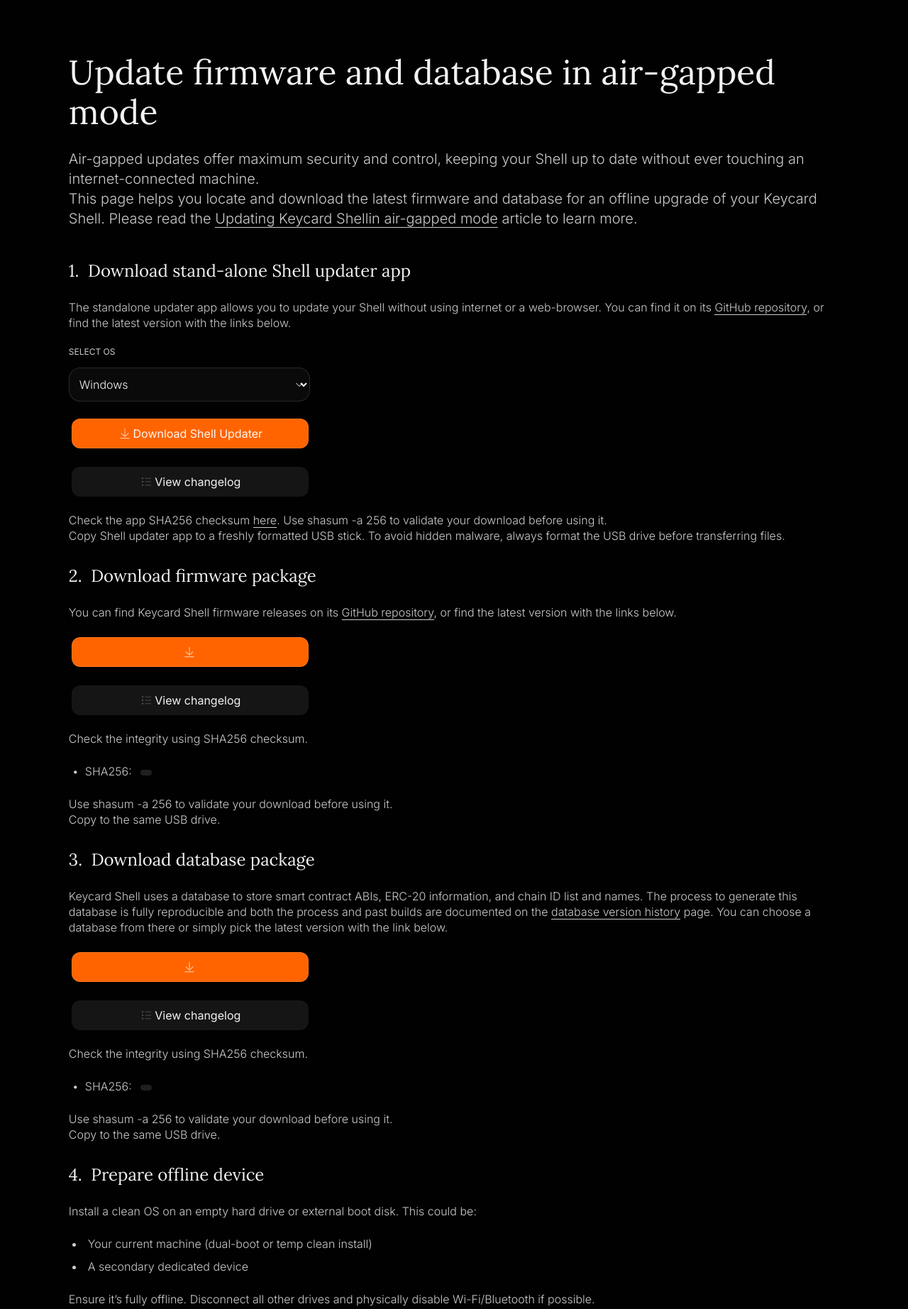
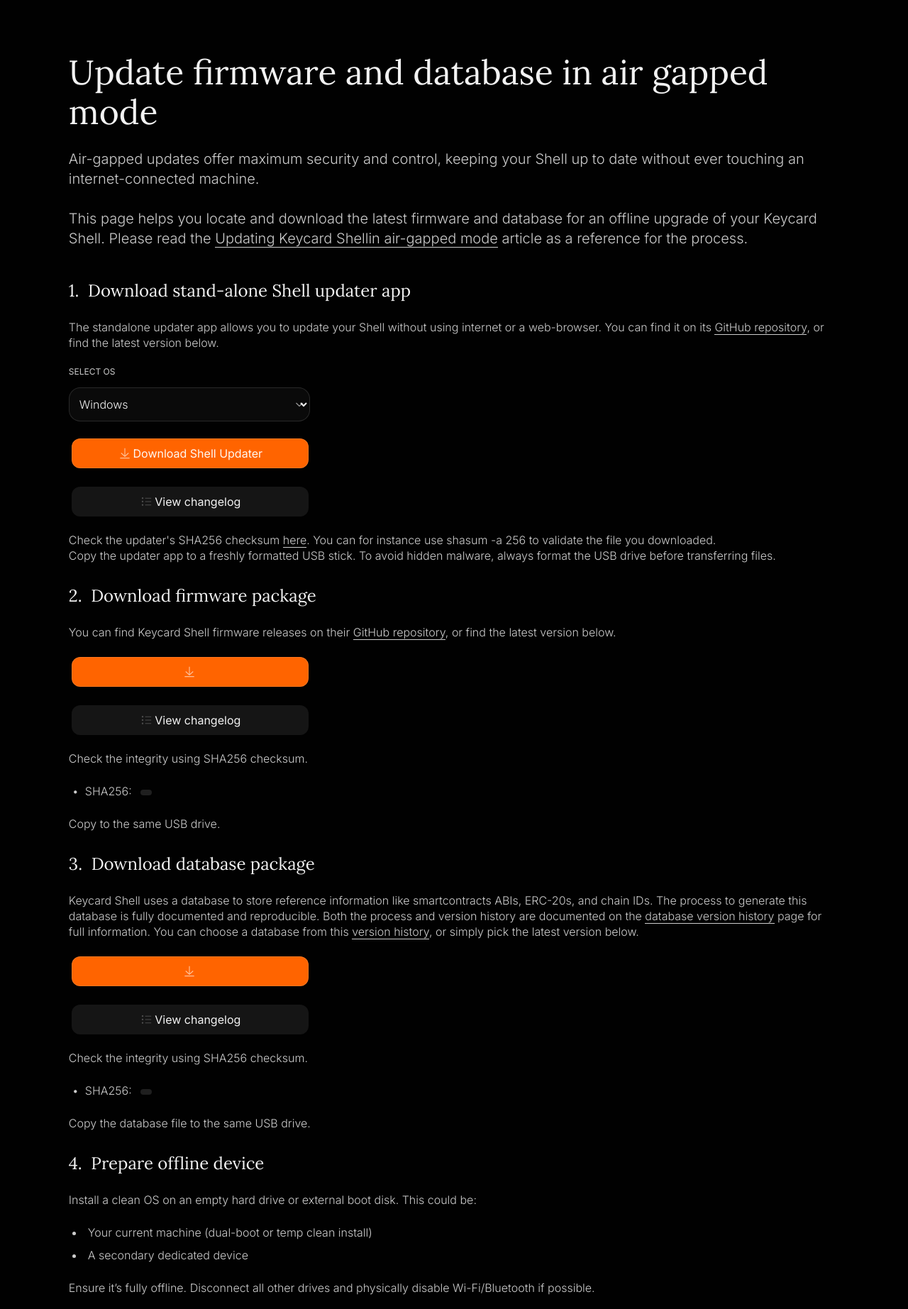
Before and after one commit to keycard-tech/keycard-shell-webapp, a Django app: template templates/keycard_shell/air_gapped_update.html in a window 1280 px wide. Shown: the part 82-1927 px from the top of the page at 71% size. Run offline with Django 5.2, Linux system fonts and the light colour scheme; the template is opened without the code that fills it, so the values that code supplies are empty.

Commit message:
Refine air-gapped update copy
Update headings and instructions around verification, firmware, and database
handling without changing links or flow

```diff
--- a/templates/keycard_shell/air_gapped_update.html
+++ b/templates/keycard_shell/air_gapped_update.html
@@ -4,20 +4,21 @@
 {% block content %}
 <input type="hidden" id="update__media-prefix" name="update__media-prefix" value="{% get_media_prefix %}">
 <div class="keycard_shell__page-heading-container">
-    <h1 class="keycard_shell__page-heading" id="release-notes-page-heading">Update firmware and database in air-gapped mode</h1>
+    <h1 class="keycard_shell__page-heading" id="release-notes-page-heading">Update firmware and database in air gapped mode</h1>
 </div>
 <div class="keycard_shell__page-top-container">
     <div class="keycard_shell__page-top-text-container">
         <span class="keycard_shell__page-top-text">Air-gapped updates offer maximum security and control, keeping your Shell up to date without ever touching an internet-connected machine.<br>
+            <br/>
             This page helps you locate and download the latest firmware and database for an offline upgrade of your Keycard Shell.
-             Please read the <a href="https://keycard.tech/en/help/update-keycard-shell-in-air-gapped-mode" class="keycard_shell__page-top-help-link" target="_blank">Updating Keycard Shellin air-gapped mode</a> article to learn more.</span>
+             Please read the <a href="https://keycard.tech/en/help/update-keycard-shell-in-air-gapped-mode" class="keycard_shell__page-top-help-link" target="_blank">Updating Keycard Shellin air-gapped mode</a> article as a reference for the process.</span>
     </div>
 </div>
 <div class="keycard_shell__ag_update_steps">
     <div class="keycard_shell__ag_update_step">
         <div class="keycard_shell__ag_update_step-head-container">
             <h3 class="keycard_shell__ag_update_step-heading">1.&nbsp; Download stand-alone Shell updater app</h3>
-            <span class="keycard_shell__ag_update_step-description">The standalone updater app allows you to update your Shell without using internet or a web-browser. You can find it on its <a href="https://github.com/keycard-tech/kshell-updater/releases/" class="keycard_shell__page-top-help-link" target="_blank">GitHub repository</a>, or find the latest version with the links below.</span>
+            <span class="keycard_shell__ag_update_step-description">The standalone updater app allows you to update your Shell without using internet or a web-browser. You can find it on its <a href="https://github.com/keycard-tech/kshell-updater/releases/" class="keycard_shell__page-top-help-link" target="_blank">GitHub repository</a>, or find the latest version below.</span>
         </div>
         <div class="keycard_shell__select-app">
             <label for="op-system-selector" class="keycard_shell__checkbox-field-top-label">Select OS</label>
@@ -43,15 +44,15 @@
         </div>
         <div class="keycard_shell__ag_hash_check_container">
             <span class="keycard_shell__ag_hash_check_text">
-                Check the app SHA256 checksum <a href="https://github.com/keycard-tech/kshell-updater/releases/latest" class="keycard_shell__page-top-help-link" target="_blank">here</a>. Use shasum -a 256 to validate your download before using it. <br>
-                Copy Shell updater app to a freshly formatted USB stick. To avoid hidden malware, always format the USB drive before transferring files.
+                Check the updater's SHA256 checksum <a href="https://github.com/keycard-tech/kshell-updater/releases/latest" class="keycard_shell__page-top-help-link" target="_blank">here</a>. You can for instance use shasum -a 256 to validate the file you downloaded. <br>
+                Copy the updater app to a freshly formatted USB stick. To avoid hidden malware, always format the USB drive before transferring files.
             </span>
         </div>
     </div>
     <div class="keycard_shell__ag_update_step">
         <div class="keycard_shell__ag_update_step-head-container">
             <h3 class="keycard_shell__ag_update_step-heading">2.&nbsp; Download firmware package</h3>
-            <span class="keycard_shell__ag_update_step-description">You can find Keycard Shell firmware releases on its <a href="https://github.com/keycard-tech/keycard-shell/releases" class="keycard_shell__page-top-help-link" target="_blank">GitHub repository</a>, or find the latest version with the links below.</span>
+            <span class="keycard_shell__ag_update_step-description">You can find Keycard Shell firmware releases on their <a href="https://github.com/keycard-tech/keycard-shell/releases" class="keycard_shell__page-top-help-link" target="_blank">GitHub repository</a>, or find the latest version below.</span>
         </div>
         <div class="keycard_shell__btn-container keycard_shell__btn-ag-container">
             <a href="" class="keycard_shell__btn keycard_shell__btn-ag" id="download-fw" >
@@ -72,7 +73,6 @@
                 <span class="keycard_shell__ag_hash" id="fw-hash"></span>
             </div>
             <span class="keycard_shell__ag_hash_check_text">
-                Use shasum -a 256 to validate your download before using it. <br>
                 Copy to the same USB drive.
             </span>
         </div>
@@ -80,7 +80,7 @@
     <div class="keycard_shell__ag_update_step">
         <div class="keycard_shell__ag_update_step-head-container">
             <h3 class="keycard_shell__ag_update_step-heading">3.&nbsp; Download database package</h3>
-            <span class="keycard_shell__ag_update_step-description">Keycard Shell uses a database to store smart contract ABIs, ERC-20 information, and chain ID list and names. The process to generate this database is fully reproducible and both the process and past builds are documented on the <a href="https://shell.keycard.tech/update/db-version-history" class="keycard_shell__page-top-help-link" target="_blank">database version history</a> page. You can choose a database from there or simply pick the latest version with the link below.</span>
+            <span class="keycard_shell__ag_update_step-description">Keycard Shell uses a database to store reference information like smartcontracts ABIs, ERC-20s, and chain IDs. The process to generate this database is fully documented and reproducible. Both the process and version history are documented on the <a href="https://shell.keycard.tech/update/db-version-history" class="keycard_shell__page-top-help-link" target="_blank">database version history</a> page for full information. You can choose a database from this <a href="https://shell.keycard.tech/update/db-version-history" class="keycard_shell__page-top-help-link" target="_blank">version history</a>, or simply pick the latest version below.</span>
         </div>
         <div class="keycard_shell__btn-container keycard_shell__btn-ag-container">
             <a href="" class="keycard_shell__btn keycard_shell__btn-ag" id="download-db" >
@@ -101,8 +101,7 @@
                 <span class="keycard_shell__ag_hash" id="db-hash"></span>
             </div>
             <span class="keycard_shell__ag_hash_check_text">
-                Use shasum -a 256 to validate your download before using it. <br>
-                Copy to the same USB drive.
+                Copy the database file to the same USB drive.
             </span>
         </div>
     </div>
```
